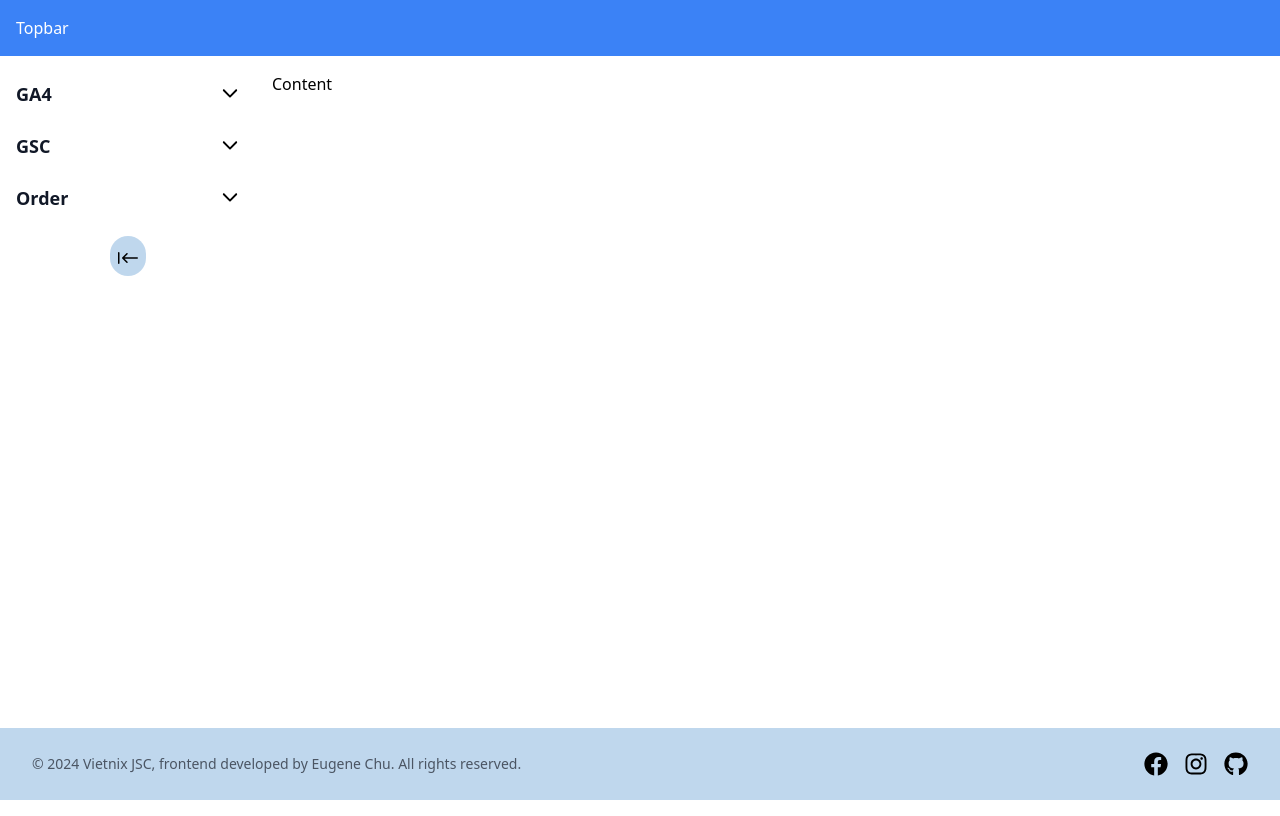
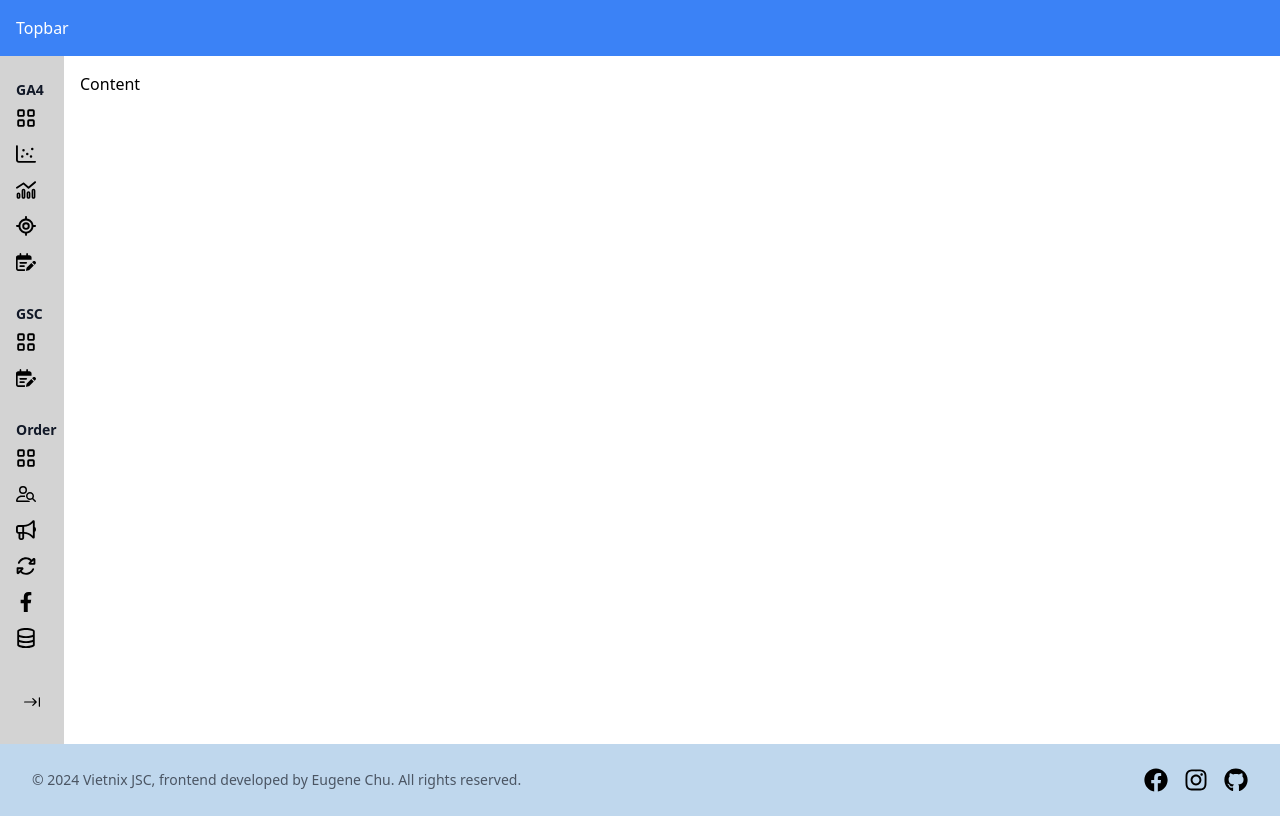
Before and after one commit to vietnix-org/internal_fe, a Vue app: page / in a window 1280 px wide. Both pictures are taken after a click on the button 128 px from the left and 256 px from the top of the page. Built offline with nearby package versions, Linux system fonts and the light colour scheme.

Commit message:
finished horizontally collapse/expand sidebar, and some minor changes

```diff
--- a/src/components/Sidebar/Sidebar.vue
+++ b/src/components/Sidebar/Sidebar.vue
@@ -1,114 +1,90 @@
 <template>
-  <div class="bg-white dark:bg-sidebarDark h-full w-64 px-4 py-6">
+  <div :class="['transition-all duration-500 ease-in-out', isSidebarCollapsed ? 'w-16' : 'w-64']" class="bg-lightgrey dark:bg-sidebarDark h-full px-4 py-6">
     <div class="mb-6">
       <div class="flex items-center justify-between cursor-pointer" @click="toggleGroup('ga4')">
-        <h2 class="text-gray-900 dark:text-black font-bold text-lg">GA4</h2>
-        <img :src="ga4Icon" alt="Toggle" class="h-5 w-5" />
+        <h2 :class="[isSidebarCollapsed ? 'text-center' : '']" class="text-gray-900 dark:text-black font-bold text-sm">GA4</h2>
+        <img v-if="!isSidebarCollapsed" :src="ga4Icon" alt="Toggle" class="h-5 w-5" />
       </div>
       <transition name="dropdown">
-        <ul v-show="isGa4Expanded" class="overflow-hidden">
+        <ul v-show="isGa4Expanded || isSidebarCollapsed" class="overflow-hidden">
           <li class="flex items-center py-2">
             <img src="@/images/sidebar_icons/overview.svg" alt="Overview" class="h-5 w-5 mr-2" />
-            <span class="text-gray-700 dark:text-black">Overview</span>
+            <span v-if="!isSidebarCollapsed" class="text-gray-700 dark:text-black text-xs">Overview</span>
           </li>
           <li class="flex items-center py-2">
-            <img
-              src="@/images/sidebar_icons/ga4/detail_traffic.svg"
-              alt="Detail Traffic"
-              class="h-5 w-5 mr-2"
-            />
-            <span class="text-gray-700 dark:text-black">Detail Traffic</span>
+            <img src="@/images/sidebar_icons/ga4/detail_traffic.svg" alt="Detail Traffic" class="h-5 w-5 mr-2" />
+            <span v-if="!isSidebarCollapsed" class="text-gray-700 dark:text-black text-xs">Detail Traffic</span>
           </li>
           <li class="flex items-center py-2">
-            <img
-              src="@/images/sidebar_icons/ga4/traffic_acquisition.svg"
-              alt="Traffic Acquisition"
-              class="h-5 w-5 mr-2"
-            />
-            <span class="text-gray-700 dark:text-black">Traffic Acquisition</span>
+            <img src="@/images/sidebar_icons/ga4/traffic_acquisition.svg" alt="Traffic Acquisition" class="h-5 w-5 mr-2" />
+            <span v-if="!isSidebarCollapsed" class="text-gray-700 dark:text-black text-xs">Traffic Acquisition</span>
           </li>
           <li class="flex items-center py-2">
-            <img
-              src="@/images/sidebar_icons/ga4/engagements.svg"
-              alt="Engagements"
-              class="h-5 w-5 mr-2"
-            />
-            <span class="text-gray-700 dark:text-black">Engagements</span>
+            <img src="@/images/sidebar_icons/ga4/engagements.svg" alt="Engagements" class="h-5 w-5 mr-2" />
+            <span v-if="!isSidebarCollapsed" class="text-gray-700 dark:text-black text-xs">Engagements</span>
           </li>
           <li class="flex items-center py-2">
-            <img
-              src="@/images/sidebar_icons/ga4/detail_event.svg"
-              alt="Detail Event"
-              class="h-5 w-5 mr-2"
-            />
-            <span class="text-gray-700 dark:text-black">Detail Event</span>
+            <img src="@/images/sidebar_icons/ga4/detail_event.svg" alt="Detail Event" class="h-5 w-5 mr-2" />
+            <span v-if="!isSidebarCollapsed" class="text-gray-700 dark:text-black text-xs">Detail Event</span>
           </li>
         </ul>
       </transition>
     </div>
     <div class="mb-6">
       <div class="flex items-center justify-between cursor-pointer" @click="toggleGroup('gsc')">
-        <h2 class="text-gray-900 dark:text-black font-bold text-lg">GSC</h2>
-        <img :src="gscIcon" alt="Toggle" class="h-5 w-5" />
+        <h2 :class="[isSidebarCollapsed ? 'text-center' : '']" class="text-gray-900 dark:text-black font-bold text-sm">GSC</h2>
+        <img v-if="!isSidebarCollapsed" :src="gscIcon" alt="Toggle" class="h-5 w-5" />
       </div>
       <transition name="dropdown">
-        <ul v-show="isGscExpanded" class="overflow-hidden">
+        <ul v-show="isGscExpanded || isSidebarCollapsed" class="overflow-hidden">
           <li class="flex items-center py-2">
             <img src="@/images/sidebar_icons/overview.svg" alt="Overview" class="h-5 w-5 mr-2" />
-            <span class="text-gray-700 dark:text-black">Overview</span>
+            <span v-if="!isSidebarCollapsed" class="text-gray-700 dark:text-black text-xs">Overview</span>
           </li>
           <li class="flex items-center py-2">
             <img src="@/images/sidebar_icons/gsc/detail.svg" alt="Detail" class="h-5 w-5 mr-2" />
-            <span class="text-gray-700 dark:text-black">Detail</span>
+            <span v-if="!isSidebarCollapsed" class="text-gray-700 dark:text-black text-xs">Detail</span>
           </li>
         </ul>
       </transition>
     </div>
     <div>
       <div class="flex items-center justify-between cursor-pointer" @click="toggleGroup('order')">
-        <h2 class="text-gray-900 dark:text-black font-bold text-lg">Order</h2>
-        <img :src="orderIcon" alt="Toggle" class="h-5 w-5" />
+        <h2 :class="[isSidebarCollapsed ? 'text-center' : '']" class="text-gray-900 dark:text-black font-bold text-sm">Order</h2>
+        <img v-if="!isSidebarCollapsed" :src="orderIcon" alt="Toggle" class="h-5 w-5" />
       </div>
       <transition name="dropdown">
-        <ul v-show="isOrderExpanded" class="overflow-hidden">
+        <ul v-show="isOrderExpanded || isSidebarCollapsed" class="overflow-hidden">
           <li class="flex items-center py-2">
             <img src="@/images/sidebar_icons/overview.svg" alt="Overview" class="h-5 w-5 mr-2" />
-            <span class="text-gray-700 dark:text-black">Overview</span>
+            <span v-if="!isSidebarCollapsed" class="text-gray-700 dark:text-black text-xs">Overview</span>
           </li>
           <li class="flex items-center py-2">
             <img src="@/images/sidebar_icons/order/seo.svg" alt="SEO" class="h-5 w-5 mr-2" />
-            <span class="text-gray-700 dark:text-black">SEO</span>
+            <span v-if="!isSidebarCollapsed" class="text-gray-700 dark:text-black text-xs">SEO</span>
           </li>
           <li class="flex items-center py-2">
-            <img
-              src="@/images/sidebar_icons/order/google_ads.svg"
-              alt="Google Ads"
-              class="h-5 w-5 mr-2"
-            />
-            <span class="text-gray-700 dark:text-black">Google Ads</span>
+            <img src="@/images/sidebar_icons/order/google_ads.svg" alt="Google Ads" class="h-5 w-5 mr-2" />
+            <span v-if="!isSidebarCollapsed" class="text-gray-700 dark:text-black text-xs">Google Ads</span>
           </li>
           <li class="flex items-center py-2">
             <img src="@/images/sidebar_icons/order/direct.svg" alt="Direct" class="h-5 w-5 mr-2" />
-            <span class="text-gray-700 dark:text-black">Direct</span>
+            <span v-if="!isSidebarCollapsed" class="text-gray-700 dark:text-black text-xs">Direct</span>
           </li>
           <li class="flex items-center py-2">
             <img src="@/images/sidebar_icons/order/facebook.svg" alt="Facebook" class="h-5 w-5 mr-2" />
-            <span class="text-gray-700 dark:text-black">Facebook</span>
+            <span v-if="!isSidebarCollapsed" class="text-gray-700 dark:text-black text-xs">Facebook</span>
           </li>
           <li class="flex items-center py-2">
-            <img
-              src="@/images/sidebar_icons/order/data_manager.svg"
-              alt="Data Manager"
-              class="h-5 w-5 mr-2"
-            />
-            <span class="text-gray-700 dark:text-black">Data Manager</span>
+            <img src="@/images/sidebar_icons/order/data_manager.svg" alt="Data Manager" class="h-5 w-5 mr-2" />
+            <span v-if="!isSidebarCollapsed" class="text-gray-700 dark:text-black text-xs">Data Manager</span>
           </li>
         </ul>
       </transition>
     </div>
     <div class="flex justify-center mt-6">
-      <button class="bg-lightblue dark:bg-darkblue text-white p-2 rounded-full">
-        <img :src="collapseIcon" alt="Collapse" class="h-5 w-5 inline-block" @load="imageLoaded" />
+      <button @click="toggleSidebar" class="p-2">
+        <img :src="collapseIcon" alt="Collapse" class="h-5 w-5 inline-block" />
       </button>
     </div>
   </div>
@@ -118,6 +94,7 @@
 import angleUp from '@/images/sidebar_icons/angle-up.svg';
 import angleDown from '@/images/sidebar_icons/angle-down.svg';
 import collapseIcon from '@/images/sidebar_icons/collapse.svg';
+import expandIcon from '@/images/sidebar_icons/expand.svg';
 
 export default {
   // eslint-disable-next-line vue/multi-word-component-names
@@ -126,7 +103,8 @@ export default {
     return {
       isGa4Expanded: false,
       isGscExpanded: false,
-      isOrderExpanded: false
+      isOrderExpanded: false,
+      isSidebarCollapsed: false
     }
   },
   computed: {
@@ -140,7 +118,7 @@ export default {
       return this.isOrderExpanded ? angleDown : angleUp;
     },
     collapseIcon() {
-      return collapseIcon;
+      return this.isSidebarCollapsed ? expandIcon : collapseIcon;
     }
   },
   methods: {
@@ -148,14 +126,18 @@ export default {
       this[`is${group.charAt(0).toUpperCase() + group.slice(1)}Expanded`] =
         !this[`is${group.charAt(0).toUpperCase() + group.slice(1)}Expanded`]
     },
-    imageLoaded() {
-      console.log('Image loaded successfully');
+    toggleSidebar() {
+      this.isSidebarCollapsed = !this.isSidebarCollapsed;
     }
   }
 }
 </script>
 
 <style scoped>
+.bg-lightgrey {
+  background-color: #d3d3d3;
+}
+
 .dropdown-enter-active, .dropdown-leave-active {
   transition: all 0.5s ease;
 }
--- a/tailwind.config.js
+++ b/tailwind.config.js
@@ -9,7 +9,7 @@ module.exports = {
       colors: {
         lightblue: '#BFD7ED', // Light blue
         darkblue: '#5885AF',  // Dark blue
-        sidebarDark: '#A9CEE8',
+        sidebarDark: '#68BBE3',
       },
     },
   },
```
